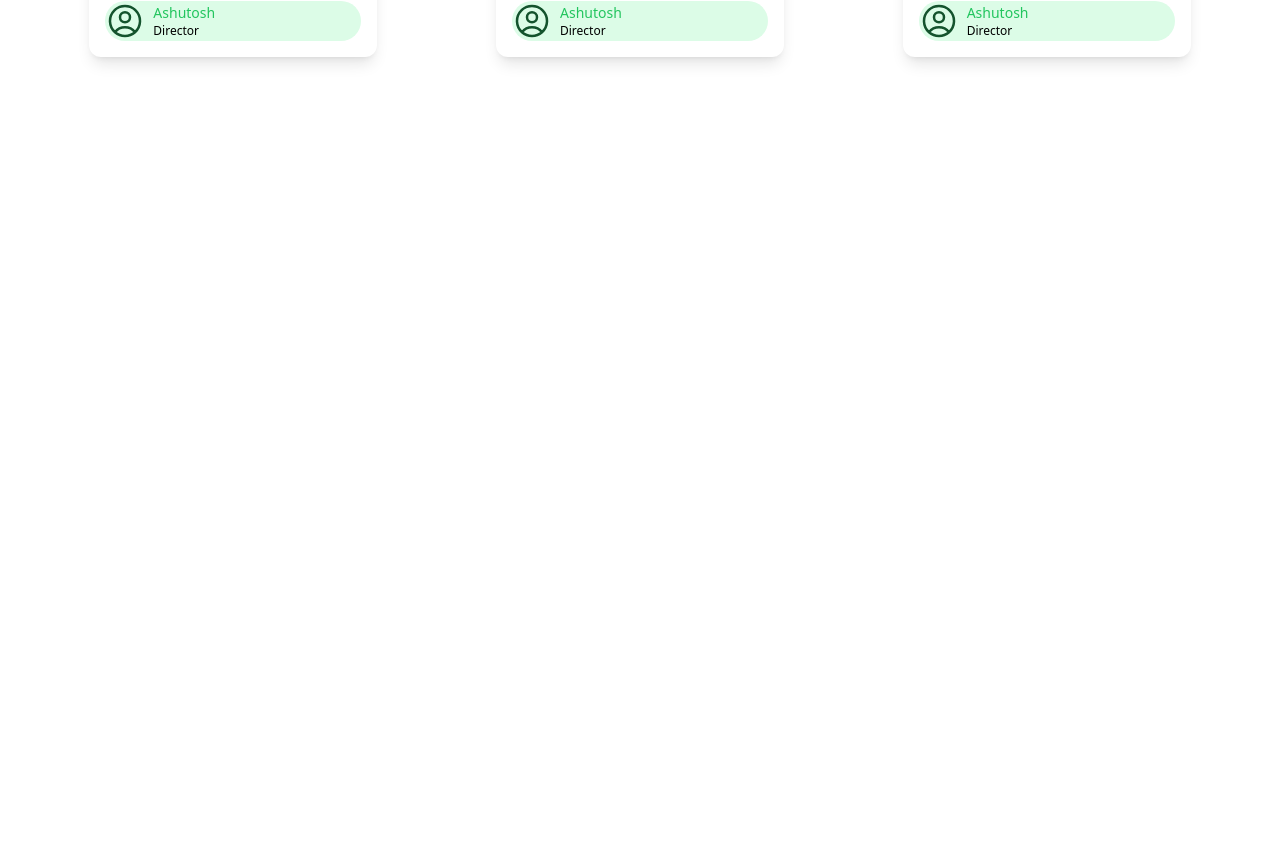
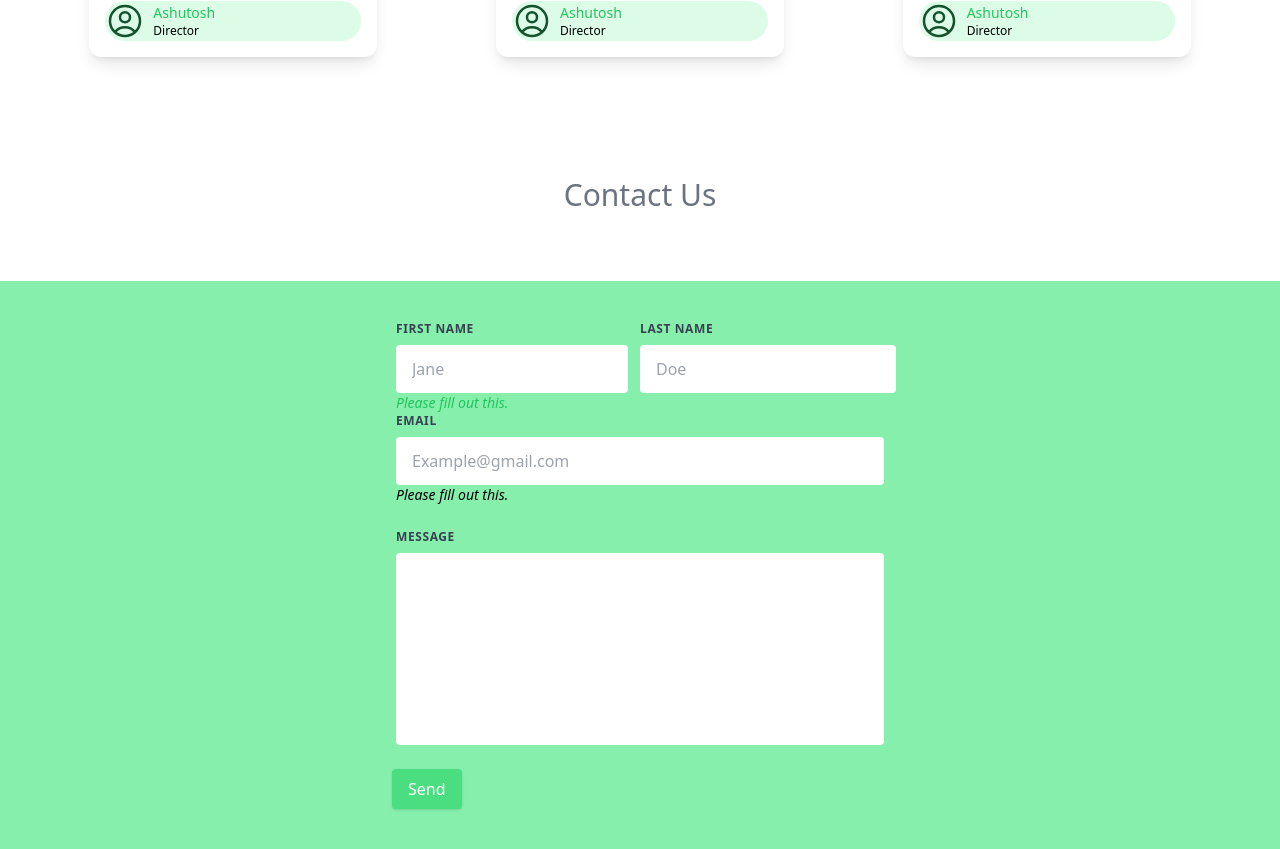
Before and after one commit to mehradi-github/ref-real-estate, a React (Create React App) app: page / in a window 1280 px wide. Shown: the part 3803-4652 px from the top of the page. Before the commit the page ends 3900 px from the top, so only its background shows below. Built offline with nearby package versions, Linux system fonts and the light colour scheme.

Commit message:
Adding Contact section

```diff
--- a/src/App.tsx
+++ b/src/App.tsx
@@ -7,6 +7,7 @@ import {
   Navbar,
   Title,
   Client,
+  Contact,
 } from "./features/sections";
 
 function App() {
@@ -22,6 +23,8 @@ function App() {
       <Discount />
       <Title title="What clients about us?" />
       <Client />
+      <Title title="Contact Us" />
+      <Contact />
     </Fragment>
   );
 }
--- /dev/null
+++ b/src/features/sections/Contact.tsx
@@ -0,0 +1,62 @@
+import React, { FC } from "react";
+
+const Contact: FC = () => {
+  return (
+    <div className="bg-green-300 mt-5 p-10 flex justify-center items-center ">
+      <form className="w-full max-w-lg">
+        <div className="flex">
+          <div className="w-full md:w-1/2 px-3 mb-6 md:mb-0">
+            <label className="block uppercase text-xs text-gray-700 font-bold mb-2 tracking-wider">
+              First Name
+            </label>
+            <input
+              type="text"
+              placeholder="Jane"
+              className="block py-3 px-4  rounded w-full border-green-500"
+            />
+            <p className="text-sm text-green-500 italic">
+              Please fill out this.
+            </p>
+          </div>
+          <div className="w-full md:w-1/2 ">
+            <label className="block uppercase text-xs text-gray-700 font-bold mb-2 tracking-wider">
+              Last Name
+            </label>
+            <input
+              type="text"
+              placeholder="Doe"
+              className="block py-3 px-4  rounded w-full border-green-500"
+            />
+          </div>
+        </div>
+
+        <div className="w-full px-3 mb-6 ">
+          <label className="block uppercase text-xs text-gray-700 font-bold mb-2 tracking-wider">
+            Email
+          </label>
+          <input
+            type="text"
+            placeholder="Example@gmail.com"
+            className="block py-3 px-4  rounded w-full border-green-500"
+          />
+          <p className="text-sm italic">Please fill out this.</p>
+        </div>
+
+        <div className="w-full px-3 mb-6 ">
+          <label className="block uppercase text-xs text-gray-700 font-bold mb-2 tracking-wider">
+            Message
+          </label>
+          <textarea className="no-resize appearance-none resize-none block py-3 px-4 h-48 rounded w-full border-green-500" />
+        </div>
+        <div className="md:flex md:items-center">
+          <div className="md:w-1/3">
+            <button className="shadow bg-green-400 text-white py-2 px-4 mx-2 rounded">
+              Send
+            </button>
+          </div>
+        </div>
+      </form>
+    </div>
+  );
+};
+export default Contact;
--- a/src/features/sections/index.tsx
+++ b/src/features/sections/index.tsx
@@ -5,3 +5,4 @@ export { default as Luxury } from "./Luxury";
 export { default as Navbar } from "./Navbar";
 export { default as Title } from "./Title";
 export { default as Client } from "./Client";
+export { default as Contact } from "./Contact";
```
